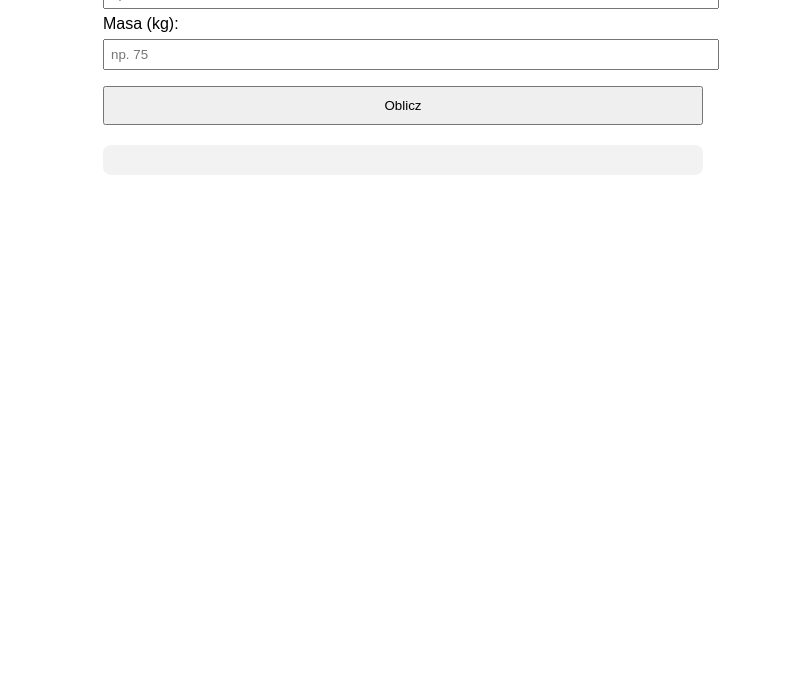
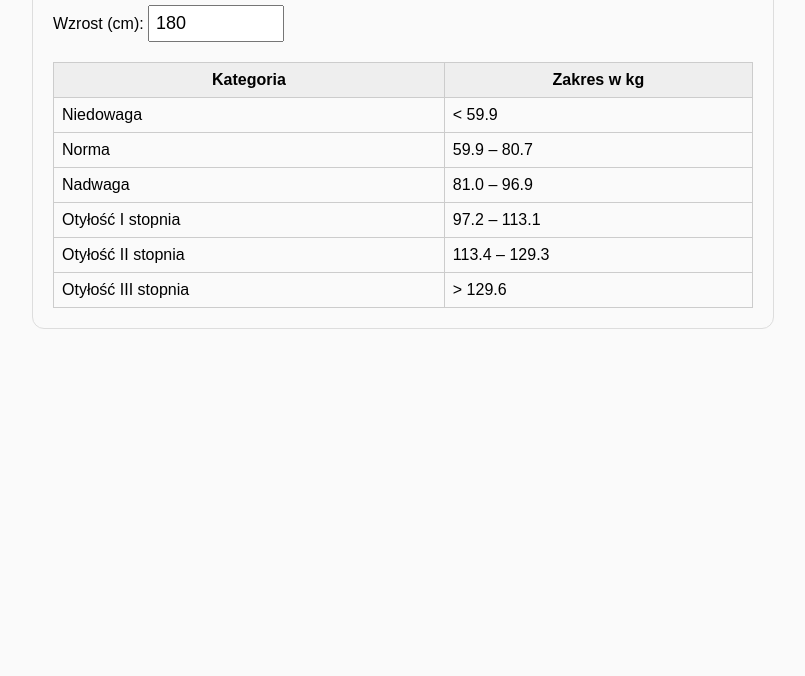
Before and after one commit to maciejs/maciejs.github.io, a plain HTML site: page bmi.html in a window 1280 px wide. Shown: the part 124-800 px from the top of the page, without its empty margins (237-1042 px from the left). Drawn offline with Linux system fonts and the light colour scheme.

Commit message:
Add files via upload

```diff
--- a/bmi.html
+++ b/bmi.html
@@ -2,68 +2,79 @@
 <html lang="pl">
 <head>
 <meta charset="UTF-8">
-<title>Kalkulator BMI z przedziałami wag</title>
+<title>Kalkulator wagowych przedziałów BMI</title>
 <style>
-    body { font-family: Arial, sans-serif; max-width: 600px; margin: 30px auto; }
-    input { padding: 6px; width: 100%; margin: 6px 0; }
-    button { padding: 10px; width: 100%; margin-top: 10px; cursor: pointer; }
-    .box { margin-top: 20px; padding: 15px; background: #f2f2f2; border-radius: 8px; }
-    .row { margin-bottom: 8px; }
+body {
+    font-family: Arial, sans-serif;
+    max-width: 700px;
+    margin: 40px auto;
+    background: #fafafa;
+    padding: 20px;
+    border-radius: 12px;
+    border: 1px solid #ddd;
+}
+input {
+    font-size: 18px;
+    padding: 6px;
+    width: 120px;
+}
+table {
+    margin-top: 20px;
+    width: 100%;
+    border-collapse: collapse;
+}
+td, th {
+    border: 1px solid #ccc;
+    padding: 8px;
+}
+th {
+    background: #eee;
+}
 </style>
 </head>
 <body>
 
-<h2>Kalkulator BMI + przedziały wagowe</h2>
+<h2>Kalkulator wagowych przedziałów BMI</h2>
 
-<label>Wzrost (cm):</label>
-<input type="number" id="height" placeholder="np. 178">
+<label for="height">Wzrost (cm): </label>
+<input id="height" type="number" min="100" max="250" value="180" oninput="calculate()">
 
-<label>Masa (kg):</label>
-<input type="number" id="weight" placeholder="np. 75">
-
-<button onclick="calculate()">Oblicz</button>
-
-<div class="box" id="result"></div>
+<table id="resultTable">
+    <tr><th>Kategoria</th><th>Zakres w kg</th></tr>
+</table>
 
 <script>
 function calculate() {
-    let h = parseFloat(document.getElementById("height").value);
-    let w = parseFloat(document.getElementById("weight").value);
+    const h = document.getElementById("height").value / 100;
+    if (!h || h < 1) return;
 
-    if (!h || h < 50 || h > 250) {
-        document.getElementById("result").innerHTML = "Podaj prawidłowy wzrost.";
-        return;
-    }
+    function kg(bmi) { return (bmi * h * h).toFixed(1); }
 
-    let m = h / 100;
+    const ranges = [
+        ["Niedowaga",              "< " + kg(18.5)],
+        ["Norma",                  kg(18.5) + " – " + kg(24.9)],
+        ["Nadwaga",                kg(25.0) + " – " + kg(29.9)],
+        ["Otyłość I stopnia",      kg(30.0) + " – " + kg(34.9)],
+        ["Otyłość II stopnia",     kg(35.0) + " – " + kg(39.9)],
+        ["Otyłość III stopnia",    "> " + kg(40.0)]
+    ];
 
-    // BMI
-    let bmi = w ? (w / (m * m)) : null;
+    const table = document.getElementById("resultTable");
+    table.innerHTML = "<tr><th>Kategoria</th><th>Zakres w kg</th></tr>";
 
-    // Przedziały wagowe
-    let under = 18.5 * m * m;
-    let normal_min = 18.5 * m * m;
-    let normal_max = 24.9 * m * m;
-    let overweight_min = 25 * m * m;
-    let overweight_max = 29.9 * m * m;
-    let obese = 30 * m * m;
+    ranges.forEach(r => {
+        const row = document.createElement("tr");
+        const cat = document.createElement("td");
+        const val = document.createElement("td");
+        cat.textContent = r[0];
+        val.textContent = r[1];
+        row.appendChild(cat);
+        row.appendChild(val);
+        table.appendChild(row);
+    });
+}
 
-    let html = "";
-
-    if (bmi) {
-        html += `<div class='row'><b>Twoje BMI:</b> ${bmi.toFixed(1)}</div>`;
-    }
-
-    html += `
-        <h3>Przedziały wagowe dla wzrostu ${h} cm:</h3>
-        <div class="row">Niedowaga: &lt; ${under.toFixed(1)} kg</div>
-        <div class="row">Waga prawidłowa: ${normal_min.toFixed(1)} – ${normal_max.toFixed(1)} kg</div>
-        <div class="row">Nadwaga: ${overweight_min.toFixed(1)} – ${overweight_max.toFixed(1)} kg</div>
-        <div class="row">Otyłość: ≥ ${obese.toFixed(1)} kg</div>
-    `;
-
-    document.getElementById("result").innerHTML = html;
-}
+calculate();
 </script>
 
 </body>
```
